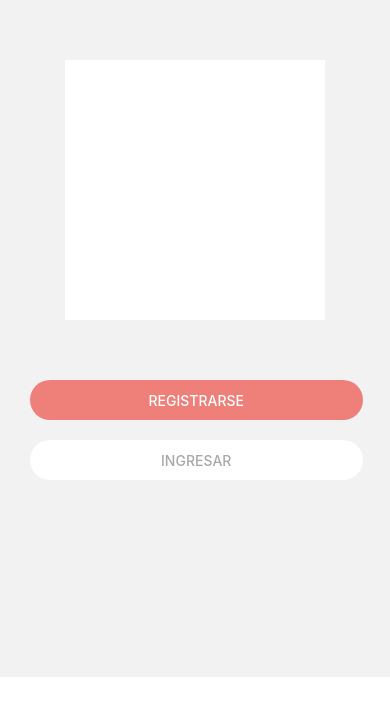
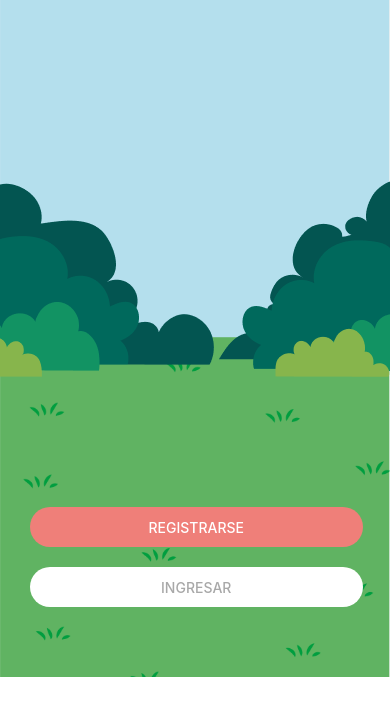
Before and after one commit to No-Country/s7-27-m-desafioreactnative, a React Native app in the folder client/: screen /Start in a window 390 px wide. Shown: the part 167-882 px from the top of the page. After the commit the page ends 844 px from the top, so only its background shows below. Built offline with nearby package versions, Linux system fonts and the light colour scheme.

Commit message:
-node_modules, etc +start +constant

```diff
--- a/client/src/config/constants.js
+++ b/client/src/config/constants.js
@@ -7,3 +7,4 @@ export const texto2 = "#1B3C3B";
 export const fondo2 = "#";
 export const acierto = "#9ECB81";
 export const terciario = "#798BB2";
+export const focus = "rgba(239, 127, 121, 0.08)"
--- a/client/src/screens/authNavigation/Start.jsx
+++ b/client/src/screens/authNavigation/Start.jsx
@@ -1,15 +1,25 @@
 import { useState } from "react";
-import { StyleSheet, Text, View, Modal, ImageBackground } from "react-native";
+import {
+  StyleSheet,
+  Text,
+  View,
+  Modal,
+  ImageBackground,
+  Image,
+} from "react-native";
 import PrimaryButton from "../components/PrimaryButton";
 import LogIn from "./LogIn";
 import Register from "./Register";
-
+import fondoinicio from "../assets/fondoinicio.png";
+import arbder from "../assets/arbustoder.png";
+import arbizq from "../assets/arbustoizq.png";
 const Start = () => {
   const [modalLoginVisible, setModalLoginVisible] = useState(false);
   const [modalRegisterVisible, setModalRegisterVisible] = useState(false);
 
   return (
     <View style={styles.container}>
+      <Image source={fondoinicio} style={styles.fondoinicio} />
       <Modal
         animationType="slide"
         transparent={true}
@@ -18,9 +28,8 @@ const Start = () => {
           setModalLoginVisible(!modalLoginVisible);
         }}
       >
-        <LogIn setModalLoginVisible={setModalLoginVisible}/>
+        <LogIn setModalLoginVisible={setModalLoginVisible} />
       </Modal>
-
       <Modal
         animationType="slide"
         transparent={true}
@@ -29,10 +38,11 @@ const Start = () => {
           setModalRegisterVisible(!modalRegisterVisible);
         }}
       >
-        <Register setModalRegisterVisible={setModalRegisterVisible}/>
+        <Register setModalRegisterVisible={setModalRegisterVisible} />
       </Modal>
-      <View>
-        <View style={styles.whitebox}></View>
+      <View style={styles.arbustos}>
+        <Image source={arbder} style={styles.arbder} />
+        <Image source={arbizq} style={styles.arbizq} />
       </View>
       <View style={styles.btncontainer}>
         <PrimaryButton
@@ -53,26 +63,36 @@ export default Start;
 
 const styles = StyleSheet.create({
   container: {
-    marginTop: 40,
     display: "flex",
     flexDirection: "column",
-    justifyContent: "center",
     alignItems: "center",
     height: "100%",
+    justifyContent: "flex-end",
+  },
+  fondoinicio: {
+    position: "absolute",
+    height: "100%",
+    width: "100%",
+  },
+  arbustos: {
+    display: "flex",
+    flexDirection: "row",
+    width: "100%",
+    height: "90%",
+  },
+  arbder: {
+    position: "absolute",
+    right: 0,
+    bottom: 180,
+  },
+  arbizq: {
+    position: "absolute",
+    left: 0,
+    bottom: 180,
   },
 
-  whitebox: {
-    backgroundColor: "white",
-    height: 260,
-    width: 260,
-    marginBottom: 50,
-    marginTop: -40,
-  },
   btncontainer: {
     width: "90%",
-  },
-  buttonClose: {
-    width: 140,
-    backgroundColor: "#A8A8A8",
+    bottom: 60,
   },
 });
--- a/package.json
+++ /dev/null
@@ -1,5 +0,0 @@
-{
-  "dependencies": {
-    "expo-constants": "^14.2.1"
-  }
-}
```
Also changed, not shown: 1 other file (tests, documents, lock files or other folders).
